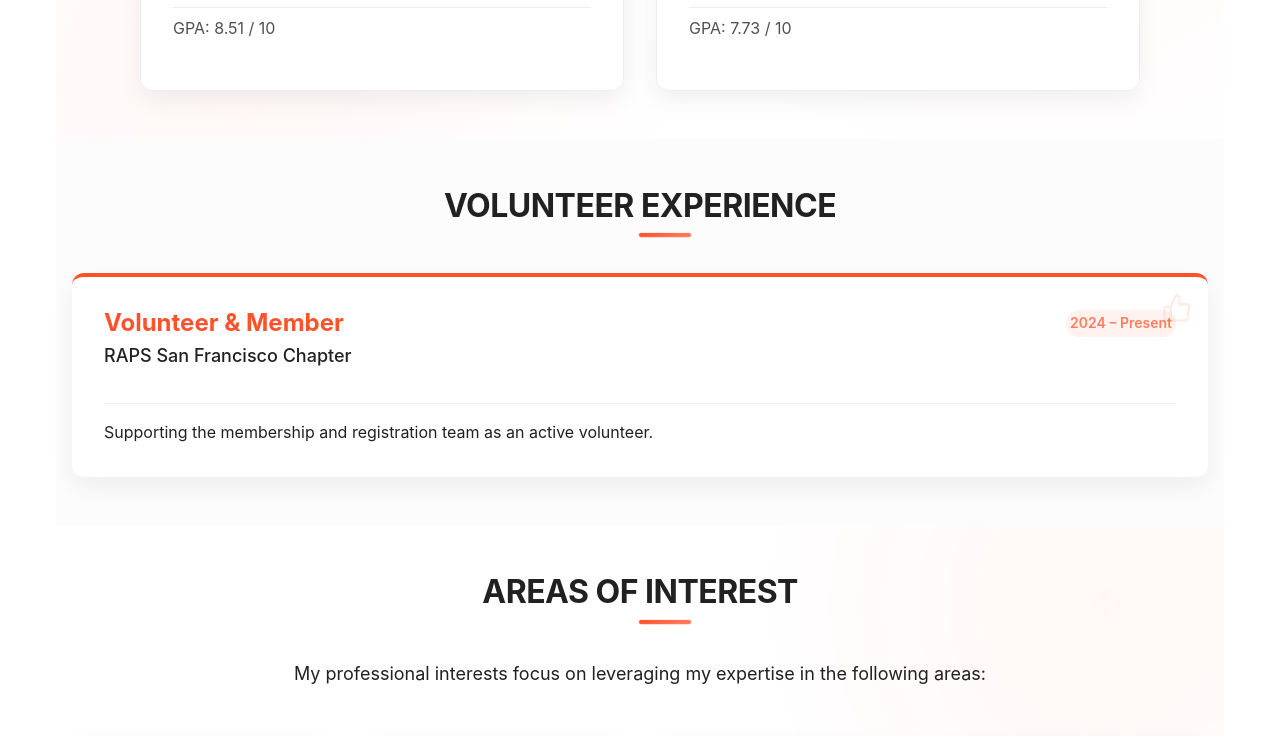
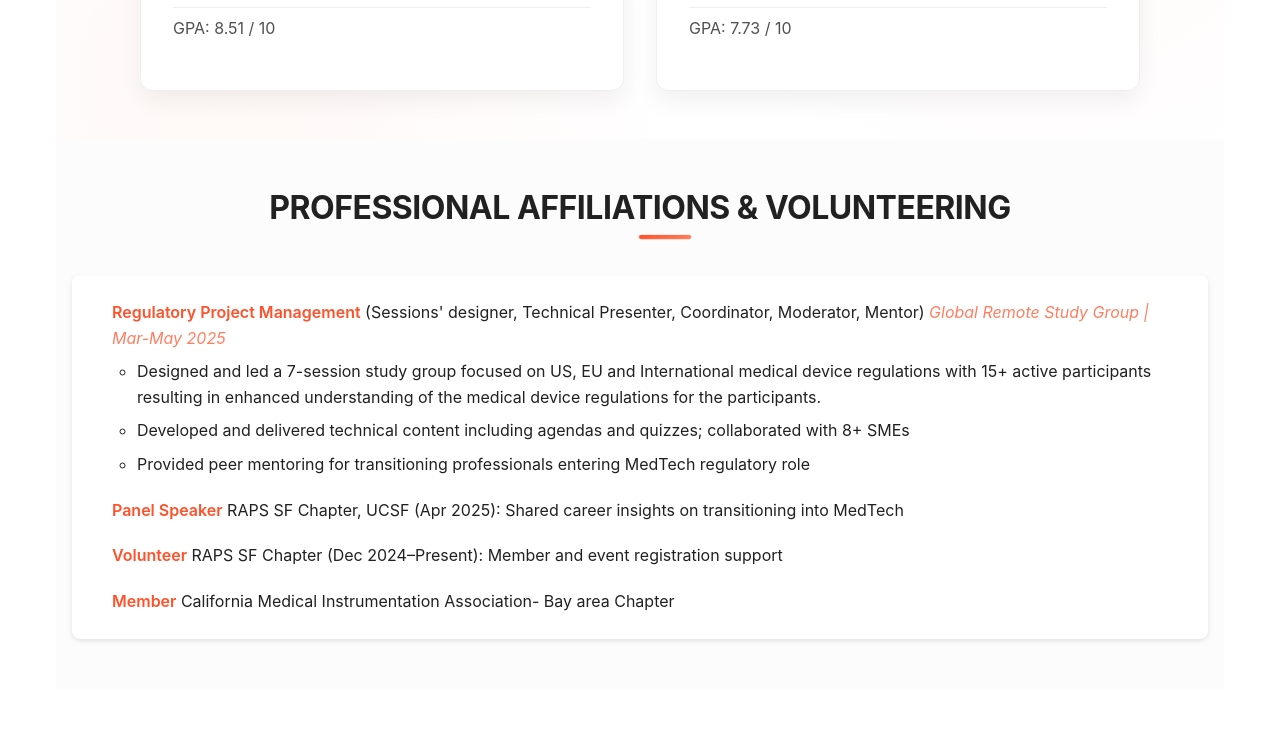
Before and after one commit to abdullahabbasitest/alifiya-site, a React (Create React App) app: page / in a window 1280 px wide. Shown: the part 7400-8136 px from the top of the page. Built offline with nearby package versions, Linux system fonts and the light colour scheme.

Commit message:
fix: update links

```diff
--- a/src/App.js
+++ b/src/App.js
@@ -24,7 +24,6 @@ function App() {
       <TestimonialsSection />
       <EducationSection />
       <VolunteerExperienceSection />
-      <AreasOfInterestSection />
       <ContactSection />
     </Layout>
   );
--- a/src/components/sections/KeyProjectsSection.js
+++ b/src/components/sections/KeyProjectsSection.js
@@ -8,7 +8,7 @@ const KeyProjectsSection = () => {
       id: 1,
       description: (
         <>
-          Authored <a href="https://drive.google.com/file/d/1soQ3FGSUrH-3yWkW2YEIn6XBuigFSYLb/view" target="_blank" rel="noopener noreferrer">510(k) submission</a> including substantial equivalence and performance data, technical documentation, CEP, CER, PMS Plan and PMS report, and labels for a <a href="https://drive.google.com/file/d/1Yr-CIBpucceXdVM9O6BujMk6yEojB8ed/view" target="_blank" rel="noopener noreferrer">flexible bronchoscope</a> per EU-MDR
+          Authored <a href="https://drive.google.com/file/d/1soQ3FGSUrH-3yWkW2YEIn6XBuigFSYLb/view" target="_blank" rel="noopener noreferrer">510(k) submission</a> including substantial equivalence and performance data, <a href="https://drive.google.com/file/d/1Yr-CIBpucceXdVM9O6BujMk6yEojB8ed/view?usp=sharing" target="_blank" rel="noopener noreferrer">technical documentation</a>, <a href="https://drive.google.com/file/d/1LXCxHCiZxF0G0wb_GWKgByZ5j7RnaaGo/view?usp=sharing" target="_blank" rel="noopener noreferrer">CEP</a>, CER, <a href="https://drive.google.com/file/d/1jxf5nGuysSC14y-CJ0CxdCFBm8_0z7Jd/view?usp=sharing" target="_blank" rel="noopener noreferrer">PMS Plan</a> and <a href="https://drive.google.com/file/d/13qtfnw1LQhF8WFA19W3ow27ODZVkejEu/view?usp=sharing" target="_blank" rel="noopener noreferrer">PMS report</a>, and labels for a <a href="https://drive.google.com/file/d/1Yr-CIBpucceXdVM9O6BujMk6yEojB8ed/view" target="_blank" rel="noopener noreferrer">flexible bronchoscope</a> per EU-MDR
         </>
       )
     },
@@ -16,7 +16,7 @@ const KeyProjectsSection = () => {
       id: 2,
       description: (
         <>
-          Developed regulatory strategy for U.S., EU, and Canadian markets, design control file and process validation plan for a <a href="https://drive.google.com/file/d/1aIhn8BXeaBi48X0N8IaeKNcbd0QuNPOs/view" target="_blank" rel="noopener noreferrer">digital stethoscope</a>
+          Developed <a href="https://drive.google.com/file/d/19gHxJA2TmtPljxhy6YEdAA1zuCqqj07i/view?usp=sharing" target="_blank" rel="noopener noreferrer">regulatory strategy</a> for U.S., EU, and Canadian markets, <a href="https://drive.google.com/file/d/1aIhn8BXeaBi48X0N8IaeKNcbd0QuNPOs/view?usp=sharing" target="_blank" rel="noopener noreferrer">design control file</a> and <a href="https://drive.google.com/file/d/1Z9UIShFuOek8sqOjretk1UY5A4_y9Xuq/view?usp=sharing" target="_blank" rel="noopener noreferrer">process validation plan</a> for a <a href="https://drive.google.com/file/d/1aIhn8BXeaBi48X0N8IaeKNcbd0QuNPOs/view" target="_blank" rel="noopener noreferrer">digital stethoscope</a>
         </>
       )
     },
@@ -24,7 +24,7 @@ const KeyProjectsSection = () => {
       id: 3,
       description: (
         <>
-          Authored <a href="https://drive.google.com/file/d/1QPidkwcbrLIzI5xcQ-BkfGd1rJld_NWM/view" target="_blank" rel="noopener noreferrer">FDA Warning letter</a> related to design control deficiencies for a medical device firm and authored Noncompliance findings for another medical device firm
+          Authored <a href="https://drive.google.com/file/d/1QPidkwcbrLIzI5xcQ-BkfGd1rJld_NWM/view" target="_blank" rel="noopener noreferrer">FDA Warning letter</a> related to design control deficiencies for a medical device firm and authored <a href="https://drive.google.com/file/d/1geCabqvFprJBascRf9miibRdRPlZSBec/view?usp=sharing" target="_blank" rel="noopener noreferrer">Noncompliance findings</a> for another medical device firm
         </>
       )
     }
--- a/src/components/sections/VolunteerExperienceSection.css
+++ b/src/components/sections/VolunteerExperienceSection.css
@@ -1,134 +1,69 @@
 .volunteer-section {
-  padding: var(--spacing-xl) 0;
-  background-color: var(--section-background);
+  padding: 50px 0;
+  background-color: var(--section-background, #f7f9fc);
 }
 
-.volunteer-container {
-  display: grid;
-  grid-template-columns: repeat(auto-fit, minmax(300px, 1fr));
-  gap: var(--spacing-lg);
-  margin-top: var(--spacing-xl);
+.affiliations-list {
+  background-color: var(--background-color, #ffffff);
+  border-radius: 8px;
+  box-shadow: 0 2px 5px rgba(0, 0, 0, 0.1);
+  padding: 25px 30px;
+  margin-top: 20px;
+  list-style-type: none;
 }
 
-.volunteer-card {
-  position: relative;
-  background-color: var(--background-color);
-  border-radius: var(--border-radius);
-  box-shadow: var(--box-shadow);
-  padding: var(--spacing-lg);
-  transition: transform 0.3s ease, box-shadow 0.3s ease;
-  overflow: hidden;
-  height: 100%;
-  display: flex;
-  flex-direction: column;
-  border-top: 4px solid var(--primary-color);
+.affiliation-item {
+  margin-bottom: 20px;
+  padding-left: 10px;
+  line-height: 1.6;
+  font-size: 1rem;
+  color: var(--text-color, #333333);
 }
 
-.volunteer-card:hover {
-  transform: translateY(-5px);
-  box-shadow: 0 15px 30px rgba(0, 0, 0, 0.12);
+.affiliation-item:last-child {
+  margin-bottom: 0;
 }
 
-.volunteer-card:nth-child(2) {
-  border-top-color: var(--secondary-color);
-}
-
-.volunteer-card:nth-child(3) {
-  border-top-color: #5c6bc0;
-}
-
-.volunteer-header {
-  margin-bottom: var(--spacing-md);
-}
-
-.volunteer-role-wrapper {
-  display: flex;
-  justify-content: space-between;
-  align-items: center;
-  margin-bottom: var(--spacing-xs);
-}
-
-.volunteer-role {
-  font-size: var(--font-size-large);
-  color: var(--primary-color);
-  margin: 0;
-}
-
-.volunteer-duration {
-  font-size: var(--font-size-small);
-  color: var(--secondary-color);
-  background-color: rgba(var(--secondary-color-rgb), 0.1);
-  padding: calc(var(--spacing-xs) / 2) var(--spacing-xs);
-  border-radius: 20px;
+.affiliation-item strong {
+  color: var(--primary-color, #0070f3);
   font-weight: 600;
 }
 
-.volunteer-organization {
-  font-size: var(--font-size-medium);
-  font-weight: 500;
-  color: var(--text-color);
+.affiliation-item em {
+  font-style: italic;
+  color: var(--secondary-color, #666);
+}
+
+.affiliation-item ul {
+  margin-top: 8px;
+  margin-bottom: 15px;
+  padding-left: 25px;
+}
+
+.affiliation-item li {
+  margin-bottom: 8px;
+}
+
+.affiliation-item li:last-child {
   margin-bottom: 0;
 }
 
-.volunteer-divider {
-  height: 1px;
-  background-color: var(--border-color);
-  margin: var(--spacing-md) 0;
-}
+@media (max-width: 768px) {
+  .affiliations-list {
+    padding: 20px;
+  }
 
-.volunteer-content {
-  flex-grow: 1;
-}
+  .affiliation-item {
+    font-size: 0.95rem;
+  }
 
-.volunteer-summary {
-  font-size: var(--font-size-base);
-  line-height: 1.6;
-  color: var(--text-color);
-  margin: 0;
-}
-
-.volunteer-icon {
-  position: absolute;
-  top: var(--spacing-md);
-  right: var(--spacing-md);
-  width: 30px;
-  height: 30px;
-  opacity: 0.1;
-  color: var(--primary-color);
-  transition: opacity 0.3s ease, transform 0.3s ease;
-}
-
-.volunteer-card:hover .volunteer-icon {
-  opacity: 0.2;
-  transform: rotate(15deg);
-}
-
-.volunteer-card:nth-child(2) .volunteer-icon {
-  color: var(--secondary-color);
-}
-
-.volunteer-card:nth-child(3) .volunteer-icon {
-  color: #5c6bc0;
-}
-
-@media (max-width: 992px) {
-  .volunteer-container {
-    grid-template-columns: repeat(2, 1fr);
+  .affiliation-item ul {
+    padding-left: 20px;
   }
 }
 
-@media (max-width: 768px) {
-  .volunteer-container {
-    grid-template-columns: 1fr;
-  }
-
-  .volunteer-card {
-    padding: var(--spacing-md);
-  }
-
-  .volunteer-role-wrapper {
-    flex-direction: column;
-    align-items: flex-start;
-    gap: var(--spacing-xs);
+@media (max-width: 480px) {
+  .affiliations-list {
+    padding: 15px;
   }
 }
--- a/src/components/sections/VolunteerExperienceSection.js
+++ b/src/components/sections/VolunteerExperienceSection.js
@@ -2,44 +2,59 @@ import React from 'react';
 import './VolunteerExperienceSection.css';
 
 const VolunteerExperienceSection = () => {
-  // Volunteer experiences data
-  const volunteerExperiences = [
+  // Professional affiliations and volunteering content
+  const affiliationsData = [
     {
       id: 1,
-      role: "Volunteer & Member",
-      organization: "RAPS San Francisco Chapter",
-      duration: "2024 – Present",
-      summary: "Supporting the membership and registration team as an active volunteer."
+      description: (
+        <>
+          <strong>Regulatory Project Management</strong> (Sessions' designer, Technical Presenter, Coordinator, Moderator, Mentor) <em>Global Remote Study Group | Mar-May 2025</em>
+          <ul>
+            <li>Designed and led a 7-session study group focused on US, EU and International medical device regulations with 15+ active participants resulting in enhanced understanding of the medical device regulations for the participants.</li>
+            <li>Developed and delivered technical content including agendas and quizzes; collaborated with 8+ SMEs</li>
+            <li>Provided peer mentoring for transitioning professionals entering MedTech regulatory role</li>
+          </ul>
+        </>
+      )
+    },
+    {
+      id: 2,
+      description: (
+        <>
+          <strong>Panel Speaker</strong> RAPS SF Chapter, UCSF (Apr 2025): Shared career insights on transitioning into MedTech
+        </>
+      )
+    },
+    {
+      id: 3,
+      description: (
+        <>
+          <strong>Volunteer</strong> RAPS SF Chapter (Dec 2024–Present): Member and event registration support
+        </>
+      )
+    },
+    {
+      id: 4,
+      description: (
+        <>
+          <strong>Member</strong> California Medical Instrumentation Association- Bay area Chapter
+        </>
+      )
     }
   ];
 
   return (
     <section id="volunteer" className="volunteer-section section">
       <div className="container">
-        <h2 className="section-title">VOLUNTEER EXPERIENCE</h2>
+        <h2 className="section-title">PROFESSIONAL AFFILIATIONS & VOLUNTEERING</h2>
 
-        <div className="volunteer-container">
-          {volunteerExperiences.map((volunteer) => (
-            <div key={volunteer.id} className="volunteer-card">
-              <div className="volunteer-header">
-                <div className="volunteer-role-wrapper">
-                  <h3 className="volunteer-role">{volunteer.role}</h3>
-                  <span className="volunteer-duration">{volunteer.duration}</span>
-                </div>
-                <p className="volunteer-organization">{volunteer.organization}</p>
-              </div>
-              <div className="volunteer-divider"></div>
-              <div className="volunteer-content">
-                <p className="volunteer-summary">{volunteer.summary}</p>
-              </div>
-              <div className="volunteer-icon">
-                <svg xmlns="http://www.w3.org/2000/svg" viewBox="0 0 24 24" fill="none" stroke="currentColor" strokeWidth="2" strokeLinecap="round" strokeLinejoin="round">
-                  <path d="M14 9V5a3 3 0 0 0-3-3l-4 9v11h11.28a2 2 0 0 0 2-1.7l1.38-9a2 2 0 0 0-2-2.3zM7 22H4a2 2 0 0 1-2-2v-7a2 2 0 0 1 2-2h3"></path>
-                </svg>
-              </div>
-            </div>
+        <ul className="affiliations-list">
+          {affiliationsData.map((item) => (
+            <li key={item.id} className="affiliation-item">
+              {item.description}
+            </li>
           ))}
-        </div>
+        </ul>
       </div>
     </section>
   );
```
